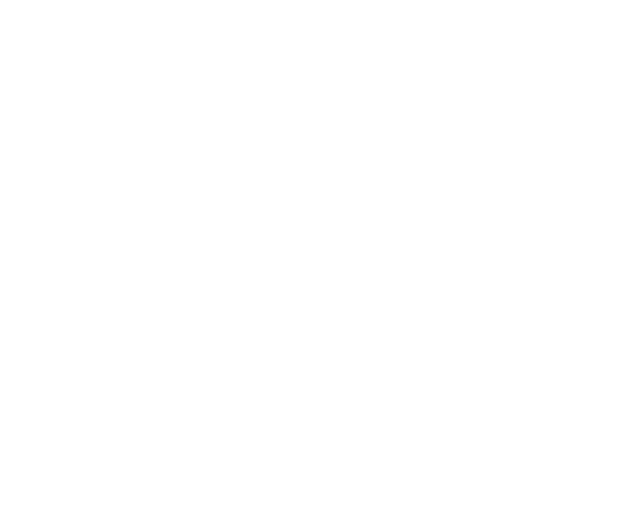
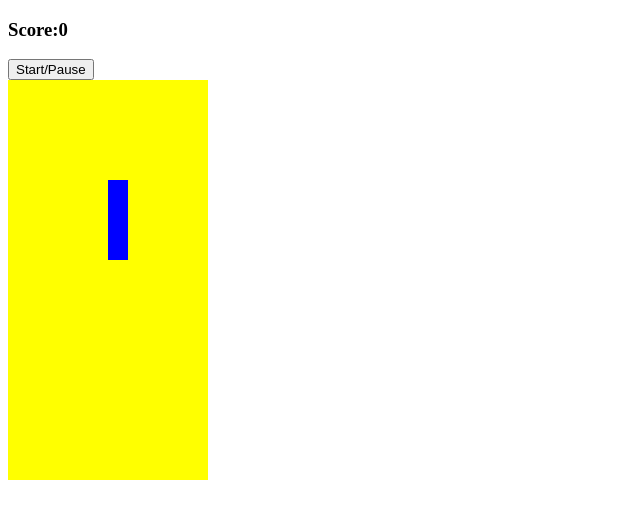
Before and after one commit to PayNoahttention/Tetris-Practice, a plain HTML site: page index.html in a window 1280 px wide. Shown: the whole page, without its empty margins (0-640 px from the left). Drawn offline with Linux system fonts and the light colour scheme.

Commit message:
Pieces move down and stop!

```diff
--- a/assets/css/style.css
+++ b/assets/css/style.css
@@ -1,3 +1,20 @@
 * {
     box-sizing: border-box;
 }
+
+.grid {
+    width: 200px;
+    height: 400px;
+    display: flex;
+    flex-wrap: wrap;
+    background-color: yellow;
+}
+
+.grid div {
+    height: 20px;
+    width: 20px;
+}
+
+.tetromino {
+    background-color: blue;
+}
--- /dev/null
+++ b/assets/js/app.js
@@ -0,0 +1,100 @@
+document.addEventListener('DOMContentLoaded', () => {
+
+    const grid = document.querySelector('.grid');
+    let squares = document.querySelectorAll('.grid div');
+    const scoreDisplay = document.querySelector('#score');
+    const startBtn = document.querySelector('#start-button');
+    const width = 10;
+
+    console.log(squares);
+
+    //The Tetrominos
+
+    const lTetromino = [
+        [1, width + 1, width * 2 + 1, 2],
+        [width, width + 1, width + 2, width * 2 + 2],
+        [1, width + 1, width * 2 + 1, width * 2],
+        [width, width * 2, width * 2 + 1, width * 2 + 2]
+    ];
+
+    const zTetromino = [
+        [0, width, width + 1, width * 2 + 1],
+        [width + 1, width + 2, width * 2, width * 2 + 1],
+        [0, width, width + 1, width * 2 + 1],
+        [width + 1, width + 2, width * 2, width * 2 + 1]
+    ];
+
+    const tTetromino = [
+        [1, width, width + 1, width + 2],
+        [1, width + 1, width + 2, width * 2 + 1],
+        [width, width + 1, width + 2, width * 2 + 1],
+        [1, width, width + 1, width * 2 + 1]
+    ];
+
+    const oTetromino = [
+        [0, 1, width, width + 1],
+        [0, 1, width, width + 1],
+        [0, 1, width, width + 1],
+        [0, 1, width, width + 1]
+    ];
+
+    const iTetromino = [
+        [1, width + 1, width * 2 + 1, width * 3 + 1],
+        [width, width + 1, width + 2, width + 3],
+        [1, width + 1, width * 2 + 1, width * 3 + 1],
+        [width, width + 1, width + 2, width + 3]
+    ];
+
+    const theTetriminos = [lTetromino, zTetromino, tTetromino, oTetromino, iTetromino];
+
+    let currentPosition = 4;
+    let currentRotation = 0;
+
+    //random tetromino
+    let random = Math.floor(Math.random() * theTetriminos.length);
+    console.log(random);
+    let current = theTetriminos[random][0];
+
+    // draw tetromino
+
+    function draw() {
+        current.forEach(index => {
+            squares[currentPosition + index].classList.add('tetromino');
+        })
+    };
+
+    function undraw() {
+        current.forEach(index => {
+            squares[currentPosition + index].classList.remove('tetromino');
+        })
+    };
+
+
+    // tetrominos move down every sec
+    timerID = setInterval(moveDown, 1000);
+
+    // move down
+
+    function moveDown() {
+        undraw()
+        currentPosition += width
+        draw();
+        freeze();
+    };
+
+    // freeze function
+
+    function freeze() {
+        if(current.some(index => squares[currentPosition + index + width].classList.contains('taken'))) {
+            current.forEach(index => squares[currentPosition + index].classList.add('taken'));
+            // new tetromino falling
+            random = Math.floor(Math.random() * theTetriminos.length);
+            current = theTetriminos[random][currentRotation];
+            currentPosition = 4;
+            draw();
+        }
+    }
+
+
+
+})
--- a/index.html
+++ b/index.html
@@ -3,9 +3,226 @@
 <head>
     <meta charset="UTF-8">
     <meta name="viewport" content="width=device-width, initial-scale=1.0">
-    <title>Document</title>
+    <script src="assets/js/app.js"></script>
+    <link rel="stylesheet" href="assets/css/style.css">
+    <title>Basic Tetris</title>
 </head>
 <body>
 
+    <h3>Score:<span id="score">0</span></h3>
+    <button id="start-button">Start/Pause</button>
+
+    <div class="grid">
+        <div></div>
+        <div></div>
+        <div></div>
+        <div></div>
+        <div></div>
+        <div></div>
+        <div></div>
+        <div></div>
+        <div></div>
+        <div></div>
+        <div></div>
+        <div></div>
+        <div></div>
+        <div></div>
+        <div></div>
+        <div></div>
+        <div></div>
+        <div></div>
+        <div></div>
+        <div></div>
+        <div></div>
+        <div></div>
+        <div></div>
+        <div></div>
+        <div></div>
+        <div></div>
+        <div></div>
+        <div></div>
+        <div></div>
+        <div></div>
+        <div></div>
+        <div></div>
+        <div></div>
+        <div></div>
+        <div></div>
+        <div></div>
+        <div></div>
+        <div></div>
+        <div></div>
+        <div></div>
+        <div></div>
+        <div></div>
+        <div></div>
+        <div></div>
+        <div></div>
+        <div></div>
+        <div></div>
+        <div></div>
+        <div></div>
+        <div></div>
+        <div></div>
+        <div></div>
+        <div></div>
+        <div></div>
+        <div></div>
+        <div></div>
+        <div></div>
+        <div></div>
+        <div></div>
+        <div></div>
+        <div></div>
+        <div></div>
+        <div></div>
+        <div></div>
+        <div></div>
+        <div></div>
+        <div></div>
+        <div></div>
+        <div></div>
+        <div></div>
+        <div></div>
+        <div></div>
+        <div></div>
+        <div></div>
+        <div></div>
+        <div></div>
+        <div></div>
+        <div></div>
+        <div></div>
+        <div></div>
+        <div></div>
+        <div></div>
+        <div></div>
+        <div></div>
+        <div></div>
+        <div></div>
+        <div></div>
+        <div></div>
+        <div></div>
+        <div></div>
+        <div></div>
+        <div></div>
+        <div></div>
+        <div></div>
+        <div></div>
+        <div></div>
+        <div></div>
+        <div></div>
+        <div></div>
+        <div></div>
+        <div></div>
+        <div></div>
+        <div></div>
+        <div></div>
+        <div></div>
+        <div></div>
+        <div></div>
+        <div></div>
+        <div></div>
+        <div></div>
+        <div></div>
+        <div></div>
+        <div></div>
+        <div></div>
+        <div></div>
+        <div></div>
+        <div></div>
+        <div></div>
+        <div></div>
+        <div></div>
+        <div></div>
+        <div></div>
+        <div></div>
+        <div></div>
+        <div></div>
+        <div></div>
+        <div></div>
+        <div></div>
+        <div></div>
+        <div></div>
+        <div></div>
+        <div></div>
+        <div></div>
+        <div></div>
+        <div></div>
+        <div></div>
+        <div></div>
+        <div></div>
+        <div></div>
+        <div></div>
+        <div></div>
+        <div></div>
+        <div></div>
+        <div></div>
+        <div></div>
+        <div></div>
+        <div></div>
+        <div></div>
+        <div></div>
+        <div></div>
+        <div></div>
+        <div></div>
+        <div></div>
+        <div></div>
+        <div></div>
+        <div></div>
+        <div></div>
+        <div></div>
+        <div></div>
+        <div></div>
+        <div></div>
+        <div></div>
+        <div></div>
+        <div></div>
+        <div></div>
+        <div></div>
+        <div></div>
+        <div></div>
+        <div></div>
+        <div></div>
+        <div></div>
+        <div></div>
+        <div></div>
+        <div></div>
+        <div></div>
+        <div></div>
+        <div></div>
+        <div></div>
+        <div></div>
+        <div></div>
+        <div></div>
+        <div></div>
+        <div></div>
+        <div></div>
+        <div></div>
+        <div></div>
+        <div></div>
+        <div></div>
+        <div></div>
+        <div></div>
+        <div></div>
+        <div></div>
+        <div></div>
+        <div></div>
+        <div></div>
+        <div></div>
+        <div></div>
+        <div></div>
+        <div></div>
+        <div></div>
+        <div class="taken"></div>
+        <div class="taken"></div>
+        <div class="taken"></div>
+        <div class="taken"></div>
+        <div class="taken"></div>
+        <div class="taken"></div>
+        <div class="taken"></div>
+        <div class="taken"></div>
+        <div class="taken"></div>
+        <div class="taken"></div>
+    </div>
 </body>
 </html>
```
